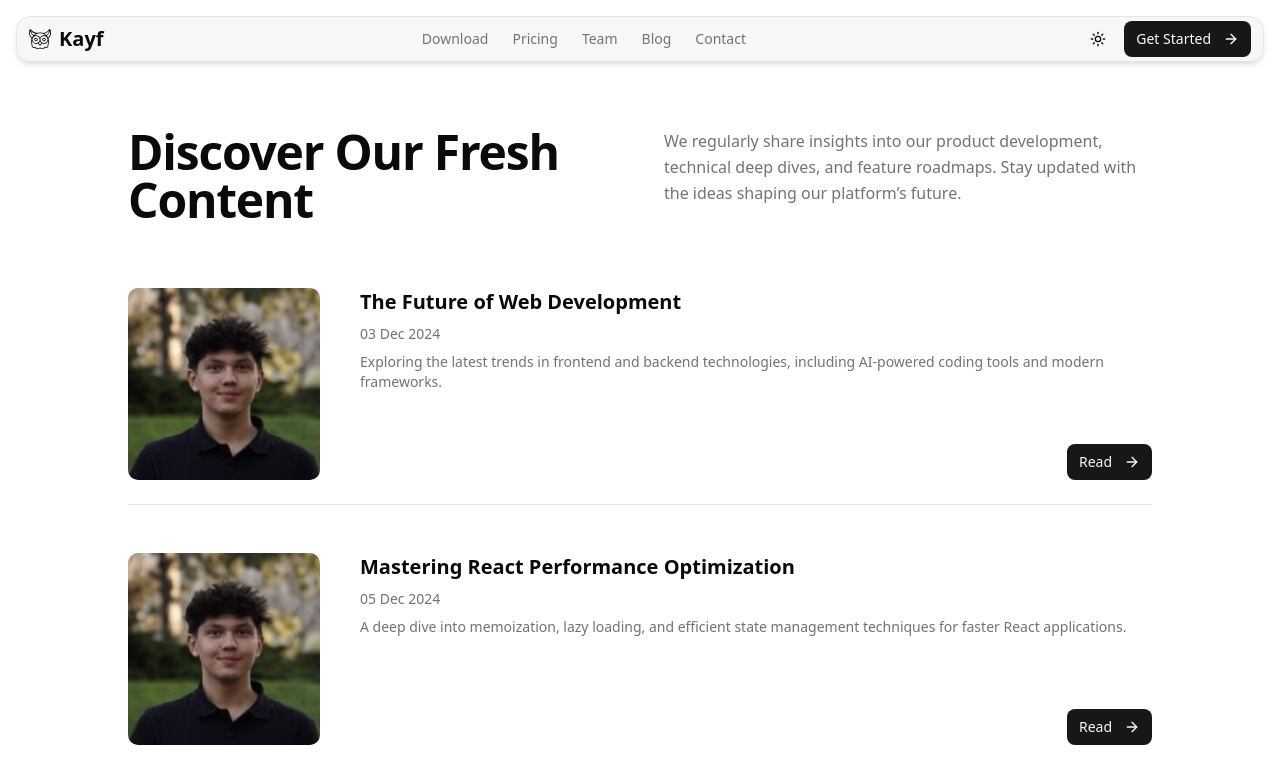
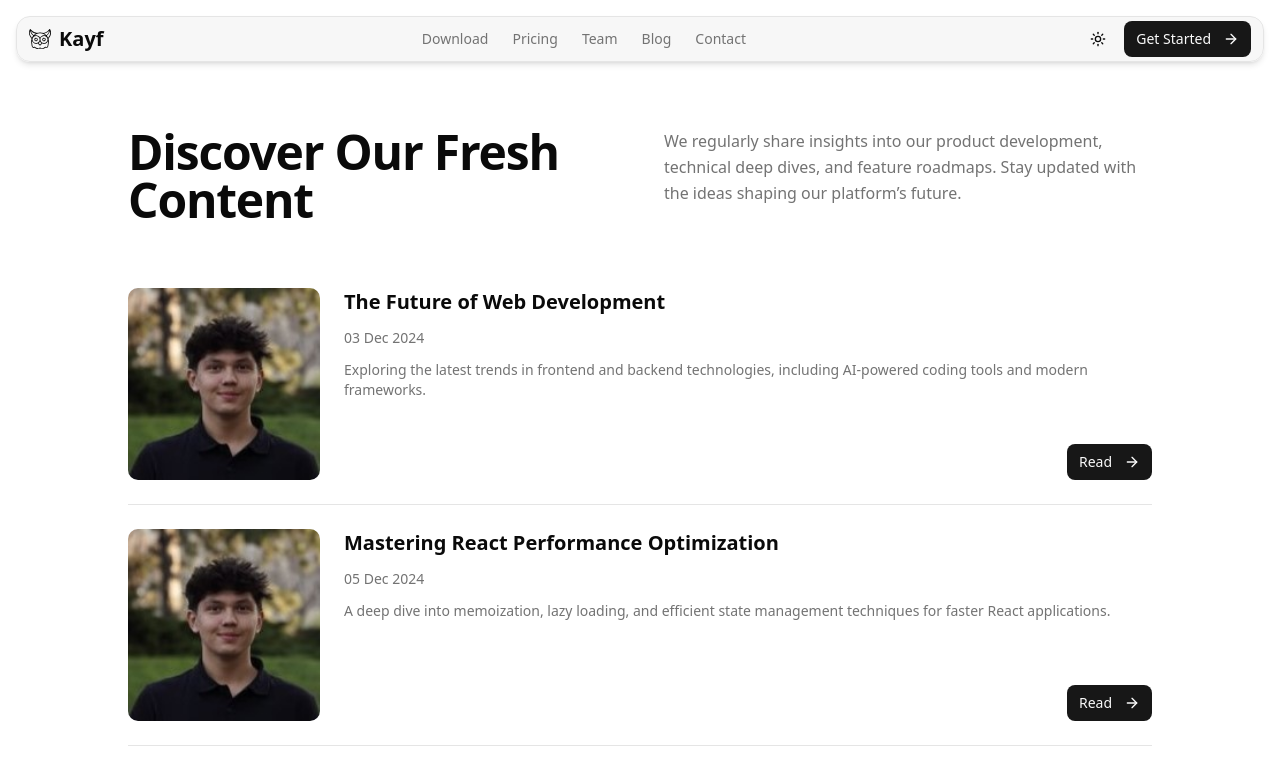
Before and after one commit to ZeltLabs/kayf-homepage, a Next.js app: page /blog in a window 1280 px wide. Shown: the top 768 px of the page. Built offline with nearby package versions, Linux system fonts and the light colour scheme.

Commit message:
gleicher spacing

```diff
--- a/src/components/blog/blog.tsx
+++ b/src/components/blog/blog.tsx
@@ -59,10 +59,10 @@ export default function BlogSection() {
             </div>
 
             {/* Blog entries */}
-            <div className="max-w-5xl mx-auto space-y-12">
+            <div className="max-w-5xl mx-auto space-y-6">
                 {blogEntries.map((entry, i) => (
                     <div key={`blog-entry-${i}`} className="space-y-6">
-                        <div className="flex flex-col sm:flex-row gap-6 sm:gap-10">
+                        <div className="flex flex-col sm:flex-row gap-6">
                             <div className="flex-shrink-0 w-full sm:w-48 h-48 rounded-lg overflow-hidden">
                                 <Image
                                     src={entry.image}
@@ -71,7 +71,7 @@ export default function BlogSection() {
                                 />
                             </div>
                             <div className="flex-1 flex flex-col justify-between">
-                                <div className="space-y-2">
+                                <div className="space-y-3">
                                     <h3 className="text-xl font-semibold">{entry.title}</h3>
                                     <p className="text-sm text-muted-foreground">
                                         {entry.date.toLocaleDateString("en-GB", {
@@ -95,6 +95,7 @@ export default function BlogSection() {
                     </div>
                 ))}
             </div>
+
         </section>
     )
 }
```
